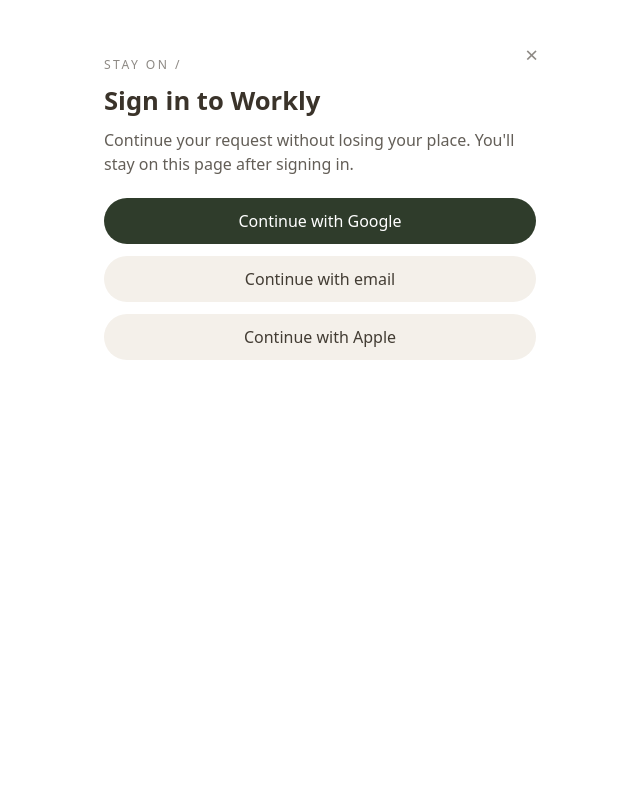
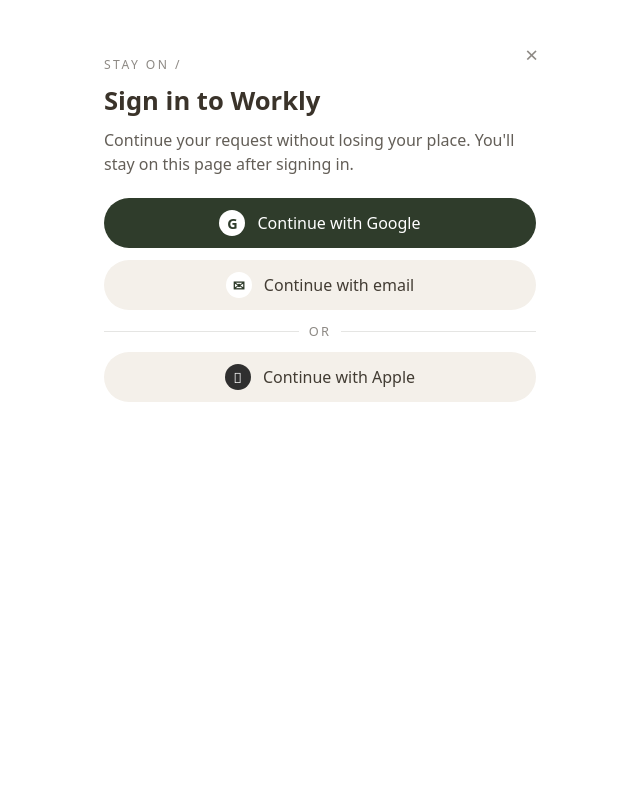
Before and after one commit to SEBRAHEIM/workly-landing, a Next.js app: page / in a window 1280 px wide. Both pictures are taken after a click on the button "Begin now". Shown: the top 800 px of the page, without its empty margins (320-960 px from the left). Built offline with nearby package versions, Linux system fonts and the light colour scheme.

Commit message:
Add Google/email/Apple icons and OR divider in auth modal

```diff
--- a/components/AuthModal.js
+++ b/components/AuthModal.js
@@ -65,13 +65,30 @@
     className="auth-modal-btn primary"
     onClick={() => handleSuccess("google")}
   >
-            Continue with Google
+    <span className="auth-modal-icon auth-modal-icon-google">G</span>
+    <span>Continue with Google</span>
   </button>
-          <button type="button" className="auth-modal-btn secondary" onClick={() => handleSuccess("email")}>
-            Continue with email
+
+  <button
+    type="button"
+    className="auth-modal-btn secondary"
+    onClick={() => handleSuccess("email")}
+  >
+    <span className="auth-modal-icon auth-modal-icon-email">✉</span>
+    <span>Continue with email</span>
   </button>
-          <button type="button" className="auth-modal-btn secondary" onClick={() => handleSuccess("apple")}>
-            Continue with Apple
+
+  <div className="auth-modal-divider">
+    <span>OR</span>
+  </div>
+
+  <button
+    type="button"
+    className="auth-modal-btn secondary auth-modal-btn-apple"
+    onClick={() => handleSuccess("apple")}
+  >
+    <span className="auth-modal-icon auth-modal-icon-apple"></span>
+    <span>Continue with Apple</span>
   </button>
 </div>
       </div>
--- a/styles/globals.css
+++ b/styles/globals.css
@@ -2227,3 +2227,80 @@
   text-decoration: underline;
   font-size: 0.95rem;
 }
+
+
+/* Auth modal button layout with icons */
+.auth-modal-btn {
+  width: 100%;
+  border-radius: 999px;
+  padding: 12px 18px;
+  font-size: 1rem;
+  border: none;
+  cursor: pointer;
+  font-weight: 500;
+  display: inline-flex;
+  align-items: center;
+  justify-content: center;
+  gap: 8px;
+}
+
+.auth-modal-btn.primary {
+  background: #2f3c2b;
+  color: #ffffff;
+}
+
+.auth-modal-btn.secondary {
+  background: #f4f0ea;
+  color: rgba(47, 40, 31, 0.9);
+}
+
+.auth-modal-btn-apple {
+  background: #e9e4dd;
+}
+
+.auth-modal-icon {
+  width: 26px;
+  height: 26px;
+  border-radius: 999px;
+  display: inline-flex;
+  align-items: center;
+  justify-content: center;
+  margin-right: 4px;
+  font-size: 0.9rem;
+  font-weight: 600;
+}
+
+.auth-modal-icon-google {
+  background: #ffffff;
+  color: #2f3c2b;
+}
+
+.auth-modal-icon-email {
+  background: #ffffff;
+  color: #2f3c2b;
+}
+
+.auth-modal-icon-apple {
+  background: #2f2f2f;
+  color: #ffffff;
+}
+
+/* OR divider */
+.auth-modal-divider {
+  display: flex;
+  align-items: center;
+  gap: 10px;
+  color: rgba(47, 40, 31, 0.55);
+  font-size: 0.8rem;
+  text-transform: uppercase;
+  letter-spacing: 0.18em;
+  justify-content: center;
+}
+
+.auth-modal-divider::before,
+.auth-modal-divider::after {
+  content: "";
+  flex: 1;
+  height: 1px;
+  background: rgba(47, 40, 31, 0.12);
+}
```
Lines whose indentation alone changed are shown as unchanged.
